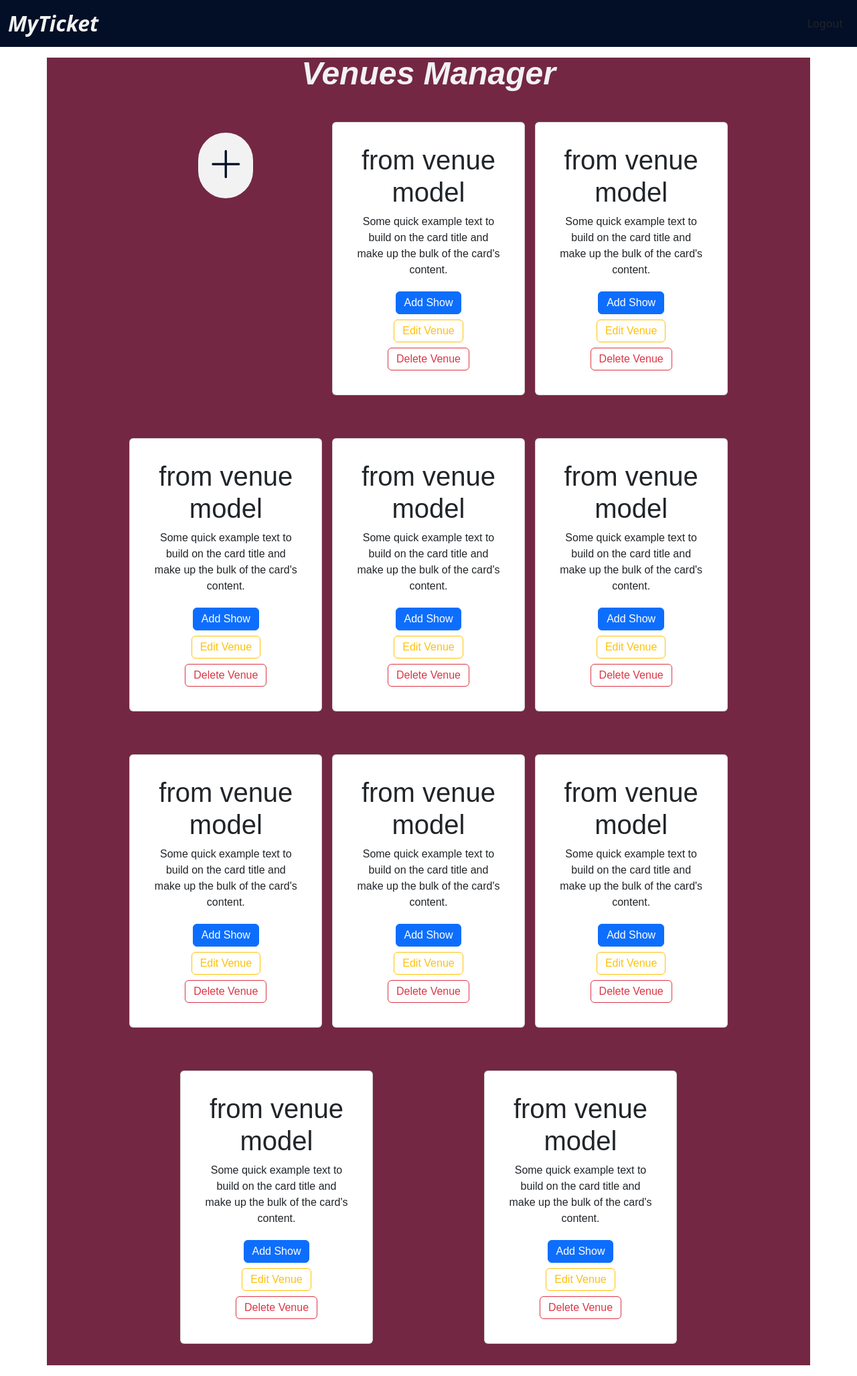
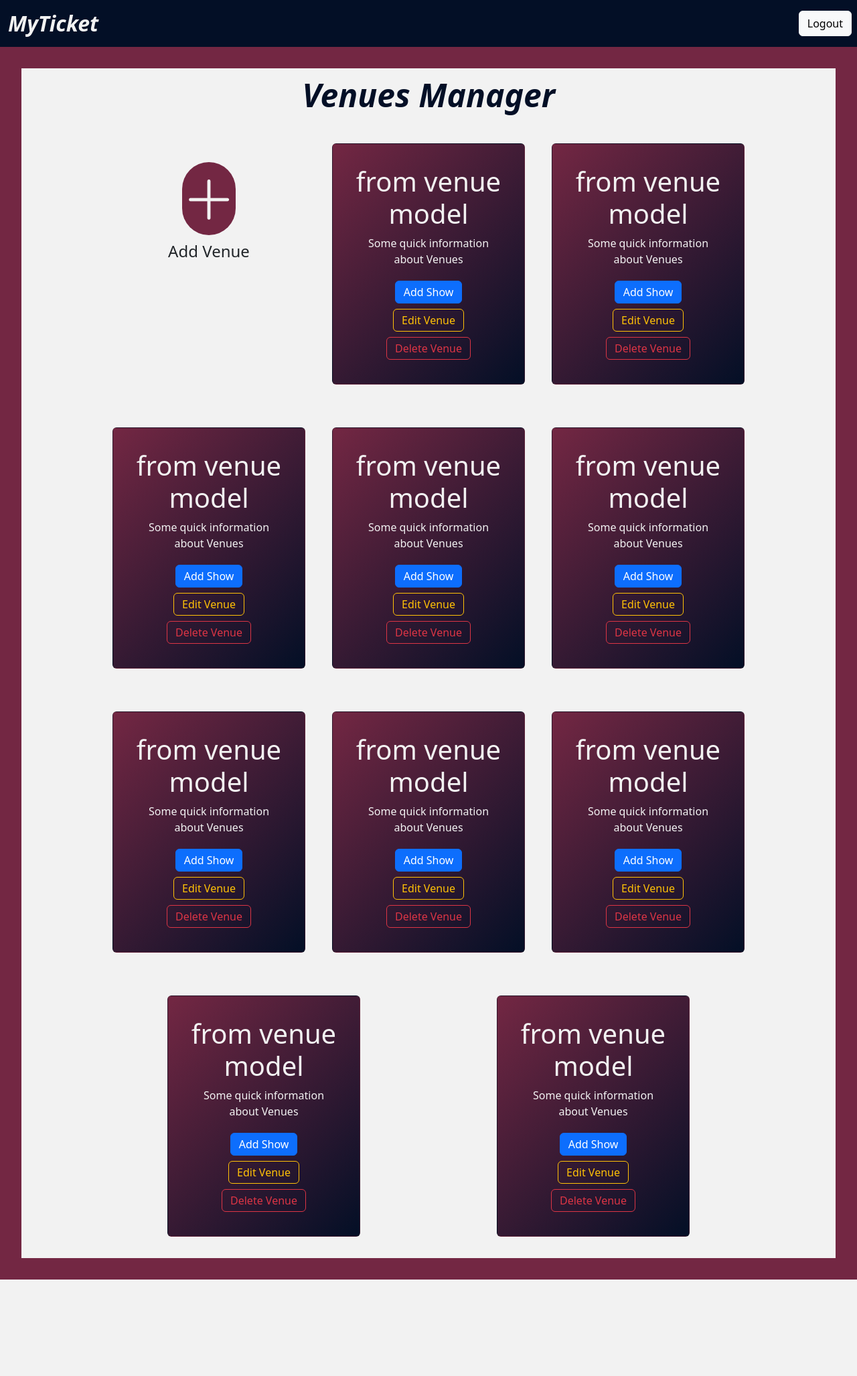
Before and after one commit to DataManan/newTicketApp, a Flask app: page /venue_mgmt in a window 1280 px wide. Shown: the whole page at 67% size. After the commit the page ends 1910 px from the top, so only its background shows below. Run offline with Flask 3, Linux system fonts and the light colour scheme.

Commit message:
venue management

```diff
--- a/app/static/styles/venue.style.css
+++ b/app/static/styles/venue.style.css
@@ -75,14 +75,15 @@
 ///////////////// */
 
 div.venue--cont {
-    background: var(--clr-primary-2);
+    background: var(--clr-primary-5);
     padding: 0 8rem;
-    margin: 1rem auto;
+    margin: 0rem auto;
+    border: 2rem solid var(--clr-primary-2);
 
 }
 
 .venue__heading {
-    color: var(--clr-primary-5);
+    color: var(--clr-primary-3);
     font-weight: var(--w-heavy);
     text-align: center;
     font-style: oblique;
@@ -94,20 +95,27 @@
     margin: 2rem auto;
     padding: 1rem;
     text-align: center;
+    background: linear-gradient(-45deg, var(--clr-primary-3), var(--clr-primary-2));
+    color: var(--clr-primary-5);
 }
 
 .add--card {
     margin: 2rem auto;
     padding: 1rem;
     text-align: center;
+    /* background: yellow; */
 }
 
-.add--card .bi-plus-lg,
-.add--card .bi-plus-lg:active {
-    font-size: 3.5rem;
-    color: var(--clr-primary-3);
-    background: var(--clr-primary-5);
-    border-radius: 50rem;
+.venue__add .bi-plus-lg,
+.venue__add .bi-plus-lg:active {
+    font-size: 5rem;
+    color: var(--clr-primary-5);
+    background: var(--clr-primary-2);
+    margin: 5.5rem auto 0 auto;
+    border-radius: 500px;
+}
+.venue__add{
+    font-size: 1.5rem;
 }
 
 .venue__controls .btn {
@@ -118,5 +126,6 @@
 }
 
 .add--card .bi-plus-lg:hover {
-    box-shadow: 1px 1px 50px var(--clr-primary-3);
+    box-shadow: 1px 1px 50px var(--clr-primary-2);
+    transform: scale(1.25);
 }
--- a/app/templates/venuemgmt.html.jinja2
+++ b/app/templates/venuemgmt.html.jinja2
@@ -32,18 +32,20 @@
           </a>
         </div>
         <div class="m-2">
-          <button class="btn">Logout</button>
+          <button class="btn btn-light">Logout</button>
         </div>
       </nav>
     </div>
-    <div class="container venue--cont">
+    <div class="container-fluid venue--cont">
       <h4 class="display-5 venue__heading">
         Venues Manager
       </h4>
       <div class="row">
         <div class="add--card" style="max-width: 18rem">
-          <button class="btn bi bi-plus-lg" venue__add">
-            <!-- <i class="bi bi-plus venue__add"></i> -->
+          <button class="btn venue__add">
+            <i class="bi bi-plus-lg"></i>
+            <br/>
+            Add Venue
           </button>
         </div>
         {% for i in range(10) %}
@@ -53,8 +55,7 @@
               {{"from venue model"}}
             </h5>
             <p class="card-text">
-              Some quick example text to build on the card title and make up the
-              bulk of the card's content.
+              {{"Some quick information about Venues"}}
             </p>
             <span class="venue__controls">
             <button class="btn btn-primary">Add Show</button>
```
